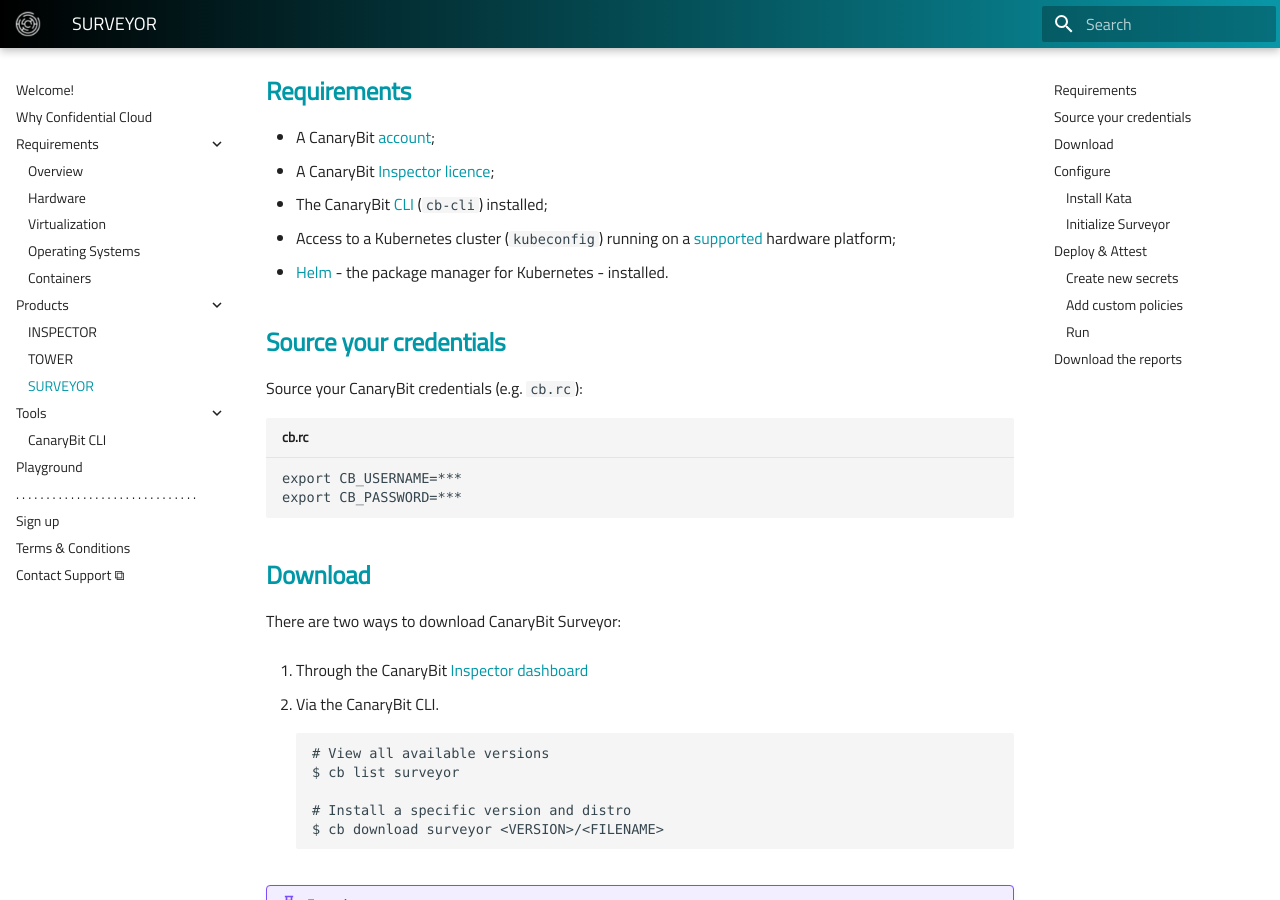
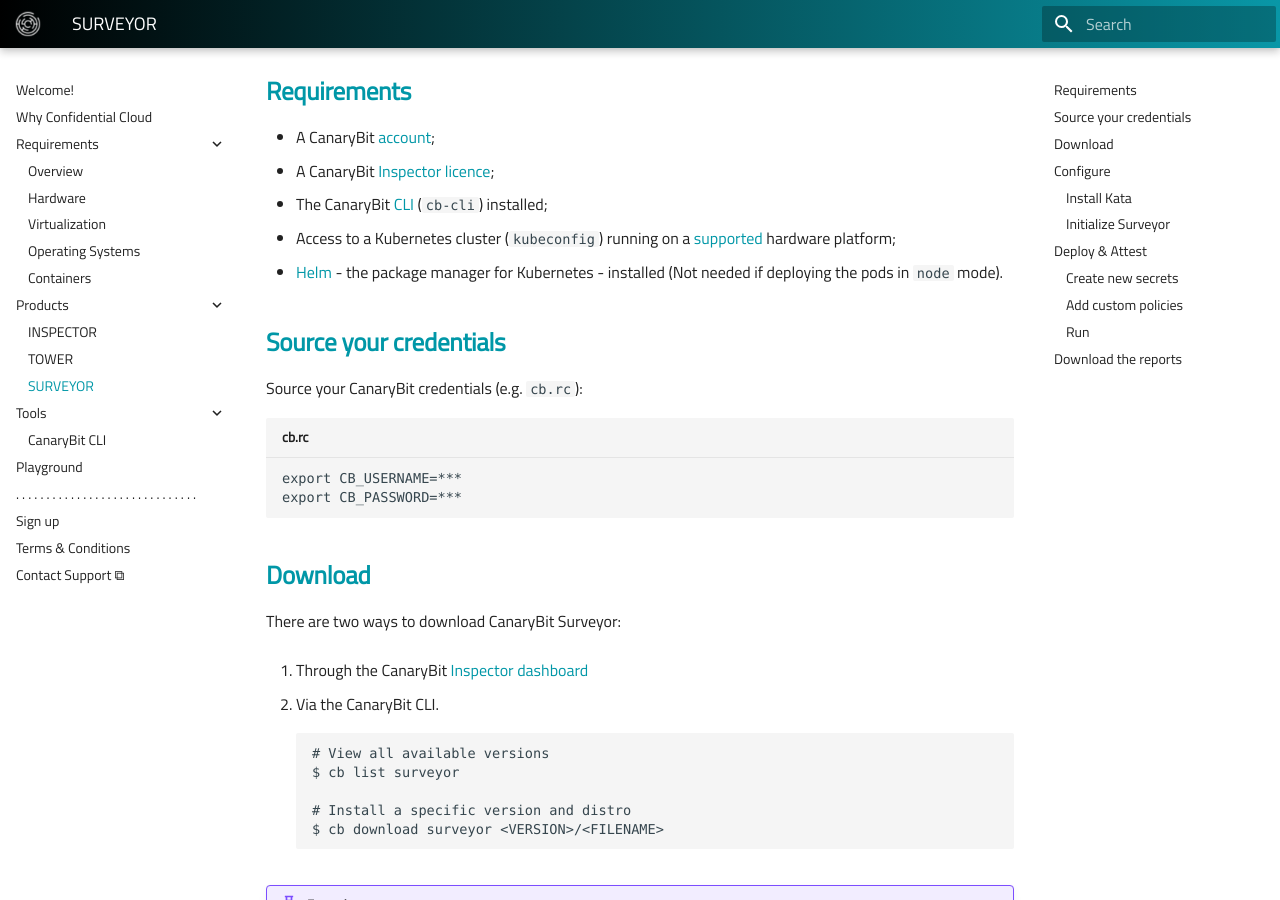
Before and after one commit to canarybit/cc-docs, an MkDocs documentation site: the page built from docs/products/surveyor.md, in a window 1280 px wide and 900 px high, scrolled down 635 px. Built offline with MkDocs 1.6.1 and Material for MkDocs 9.7.7, drawn with Linux system fonts in a browser that asks for light colours.

Commit message:
Be more explicit about helm dependency

```diff
--- a/docs/products/surveyor.md
+++ b/docs/products/surveyor.md
@@ -20,7 +20,7 @@
 - A CanaryBit [Inspector licence](./inspector.md#licences);
 - The CanaryBit [CLI](https://docs.confidentialcloud.io/tools/cli/) (`cb-cli`) installed;
 - Access to a Kubernetes cluster (`kubeconfig`) running on a [supported](../requirements.md) hardware platform;
-- [Helm](https://helm.sh) - the package manager for Kubernetes - installed.
+- [Helm](https://helm.sh) - the package manager for Kubernetes - installed (Not needed if deploying the pods in `node` mode).
 
 ## Source your credentials
 
```
